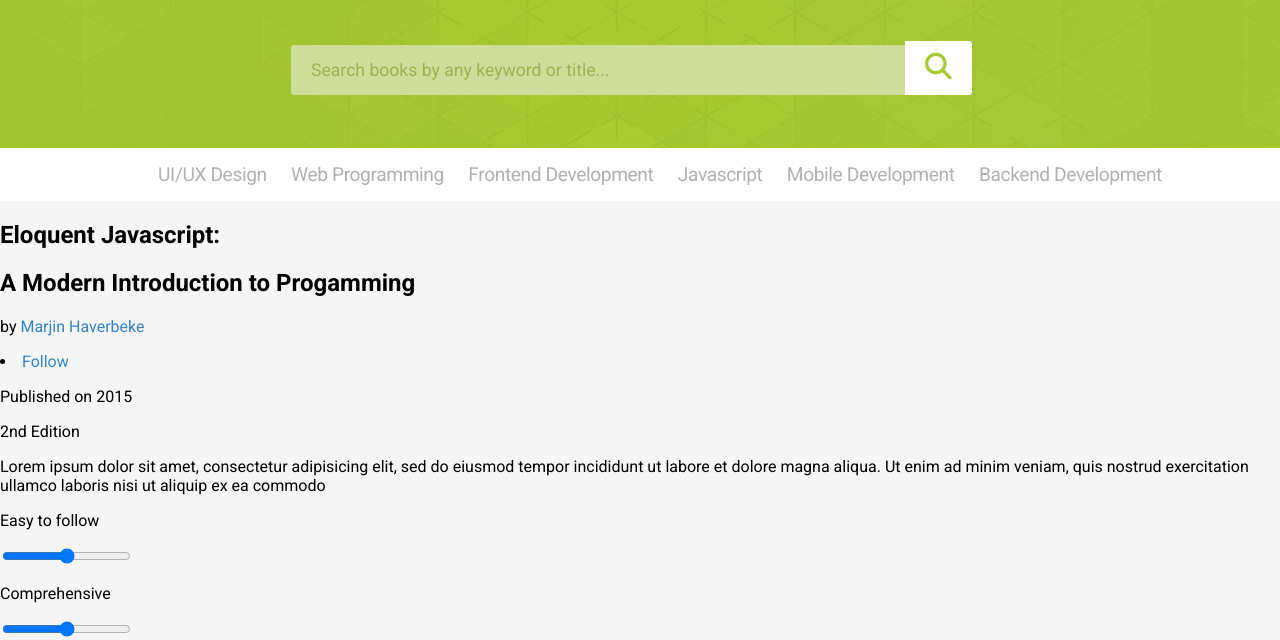
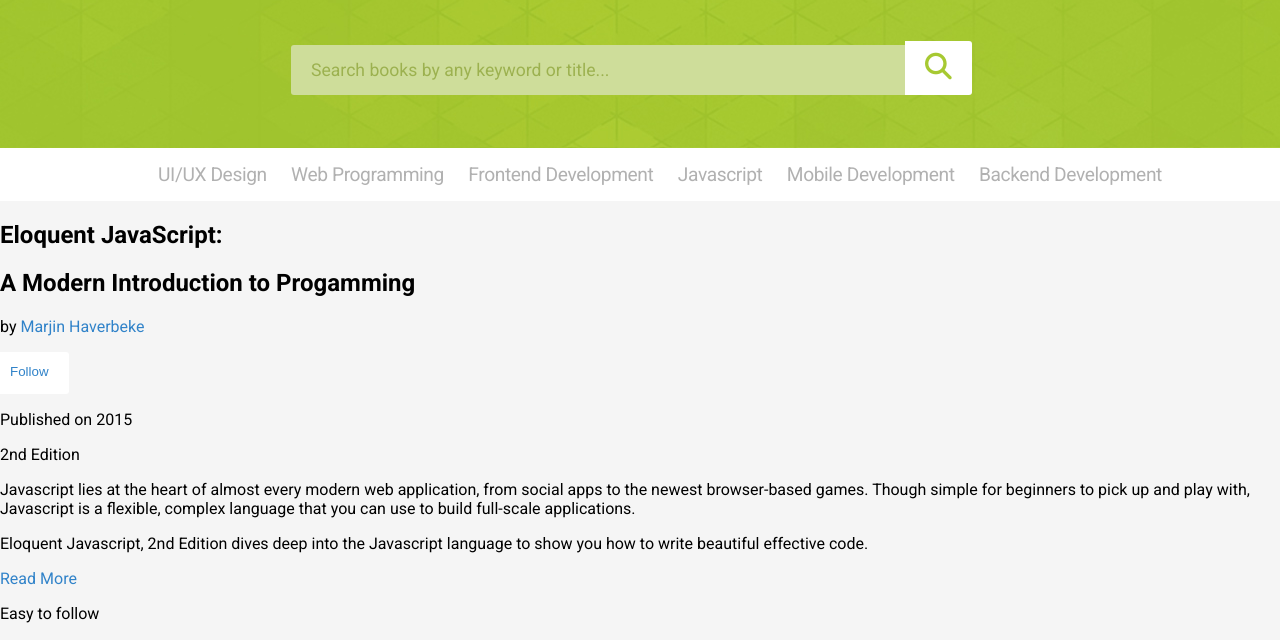
Before and after one commit to jhayslett/Books.ModernDeveloper, a plain HTML site: page index.html in a window 1280 px wide. Shown: the part 117-757 px from the top of the page. Drawn offline with Linux system fonts and the light colour scheme.

Commit message:
Update index.html

```diff
--- a/index.html
+++ b/index.html
@@ -34,20 +34,23 @@
 	<main>
 		<section class='book-container'>
 			<div class='book-left-portion, float-left'>
-				<h2>Eloquent Javascript:</h2>
+				<h1>Eloquent JavaScript:</h1>
 				<h2>A Modern Introduction to Progamming</h2>
 
-				<p>by <a href='#'>Marjin Haverbeke</a></p>
-				<li><a href="#" class=" btn follow">Follow</a></li>
+				<p class='author'>by <a href='#'>Marjin Haverbeke</a></p>
+				<button class='button-follow'><a href='#' class='follow'>Follow</a></button>
 				<p class='publication-date'>Published on 2015</p>
 				<p class='edition'>2nd Edition</p>
 
 				<p class='book-description'>
-					Lorem ipsum dolor sit amet, consectetur adipisicing elit, sed do eiusmod
-
-					tempor incididunt ut labore et dolore magna aliqua. Ut enim ad minim veniam,
-					quis nostrud exercitation ullamco laboris nisi ut aliquip ex ea commodo
+					Javascript lies at the heart of almost every modern web application, from social apps to the newest browser-based games. Though simple for beginners to pick up and play with, Javascript is a flexible, complex language that you can use to build full-scale applications.
 				</p>
+				<p class='book-description'>
+					Eloquent Javascript, 2nd Edition dives deep into the Javascript language to show you how to write beautiful effective code.
+				</p>
+				<a class="read-more">
+				Read More
+				</a>
 			</div><!--end book-left-portion-->
 
 			<div class='book-right-portion, float-right'>
```
